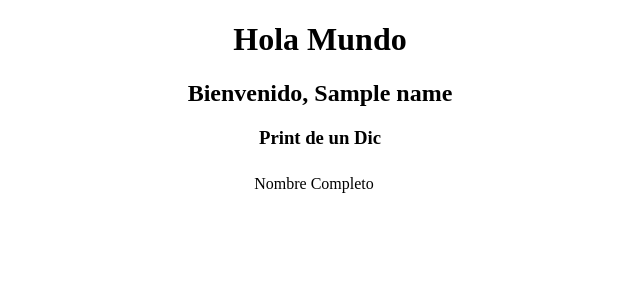
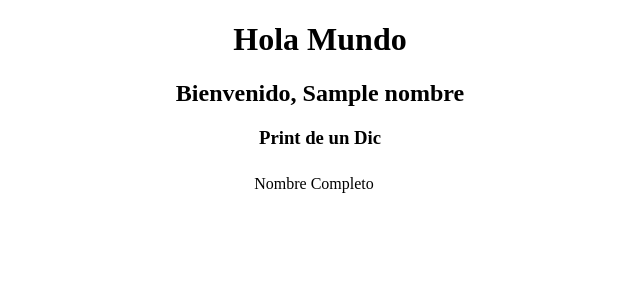
Before and after one commit to jaVillena17/flask-test, a Flask app: template templates/index.html in a window 1280 px wide. Shown: the top 300 px of the page, without its empty margins (320-960 px from the left). Run offline with Flask 3, Linux system fonts and the light colour scheme; the template is opened without the code that fills it: most values are stand-ins (such as "Sample title", 1, 10 or a date in 2020).

Commit message:
Unificado todo en el diccionario

```diff
--- a/routes.py
+++ b/routes.py
@@ -46,12 +46,12 @@ class renderView(MethodView):
     def get(self):
         nombre = request.args.get('name')
         diccionario = {
-            'Nombre': 'Javier',
+            'Nombre': nombre,
             'Apellido1': 'Villena',
             'Apellido2': 'Fernández',
             'Dirección': 'Calle tal'
         }
-        return render_template('index.html', name=nombre, **diccionario)
+        return render_template('index.html', **diccionario)
     def post(self):
         return "Hola Mundo!"
     def put(self):
--- a/templates/index.html
+++ b/templates/index.html
@@ -9,7 +9,7 @@
 <body>
     <h1>Hola Mundo</h1>
     <h2>
-        Bienvenido, {{ name }}
+        Bienvenido, {{ Nombre }}
     </h2>
     <h3>Print de un Dic</h3>
     <table>
```
